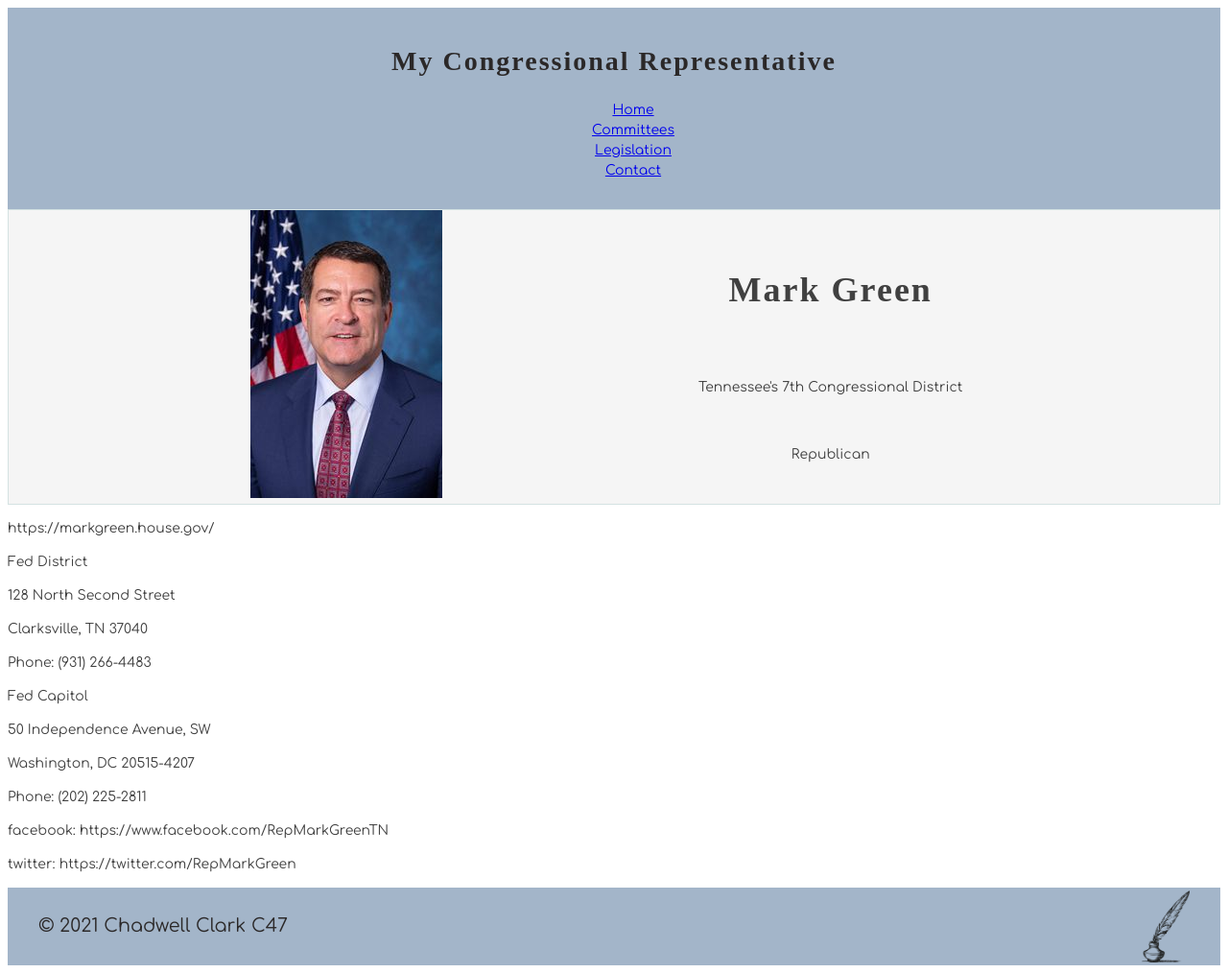
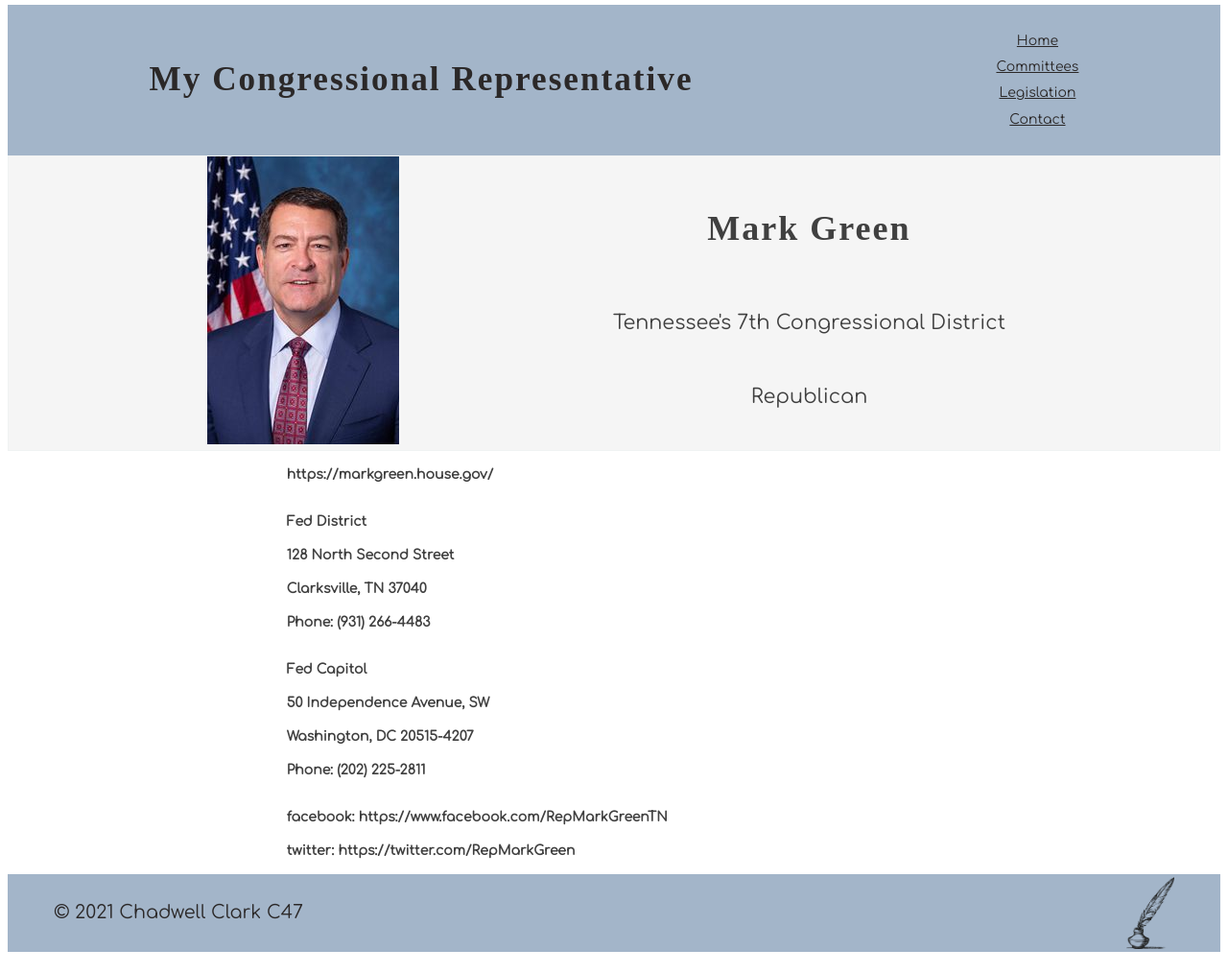
Before and after one commit to Chadwell-Clark/Congressional_Representative, a plain HTML site: page contact.html in a window 1280 px wide. Shown: the whole page at 96% size. Drawn offline with Linux system fonts and the light colour scheme; a web font is replaced by a local one.

Commit message:
Font size adjusted repr_info_block

```diff
--- a/styles/main.css
+++ b/styles/main.css
@@ -18,15 +18,34 @@ h1,h2,h3,h4,h5,h6 {
   letter-spacing: 2px;
 }
 header {
+	display: flex;
 	text-align: center;
+	justify-content:space-around;
 	background: rgb(163, 181, 201);
-	padding: 1rem;
+	padding: .6rem;
+	margin-top: -.2rem;
 	color: rgb(43, 40, 40);
+}
+.header {
+	align-self:center;
+	font-size: 2.2rem;
+}
+nav ul li {
+	padding: .2rem 0;
+}
+nav a {
+	color:rgb(43, 40, 40);
+}
+nav a:hover {
+	color:rgb(219, 85, 85);
+}
+nav a:active {
+	color:rgb(29, 42, 233);
 }
 
 .repr__info {
 	display: flex;
-	border: solid 1px rgba(198, 219, 219, 0.7);
+	border: solid 1px rgba(198, 219, 219, 0.1);
 	background: whitesmoke;
 
 	justify-content:space-evenly;
@@ -37,22 +56,28 @@ header {
 	text-align: center;
 	justify-content: space-around;
 	padding: 1rem;
+	font-size: 1.3rem;
+}
+.repr_picture {
+	padding: .6rem 0;
 }
 
 .repr__name {
 	font-size: 1.5rem;
+	margin-bottom: .1rem;
 }
 .repr__committees {
 	display: flex;
 	padding-right: 3rem;
-	border: solid 1px rgba(108, 119, 119, 0.7)
+	border: solid 1px rgba(108, 119, 119, 0.1)
 }
 
 .legislation {
 	display: flex;
 	flex-direction: column;
-	border: 1px solid rgba(181, 202, 202, 0.7);
-	padding: 1rem;
+	background: whitesmoke;
+	border: 1px solid rgba(181, 202, 202, 0.1);
+	padding: 1rem 2rem;
 }
 .legislation p {
 	padding: 0 3rem 0 1rem;
@@ -63,6 +88,18 @@ ul {
 li {
 	list-style: none;
 }
+.contact_info {
+	display:flex;
+	flex-direction: column;
+	justify-content: space-between;
+	align-items: flex-start;
+	font-weight: 800;
+	padding: 0 23%;
+}
+.contact_info p {
+	align-items: center;
+
+}
 
 footer {
 	display: flex;
@@ -70,16 +107,12 @@ footer {
 	color:rgb(43,40,40);
 	padding: 1em;
 	justify-content: space-between;
-	padding: .2rem 2rem;
-
+	padding: .2rem 3rem;
 }
 .copyright {
 	align-self: center;
 	font-size: 1.2rem;
 }
 footer img {
-
 	width: 50px;
-
-
 }
```
Also changed, not shown: index.html (+9 -0 lines).
